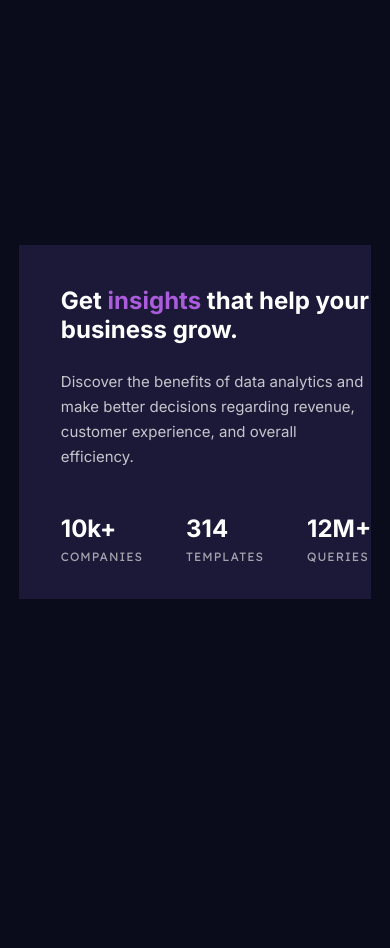
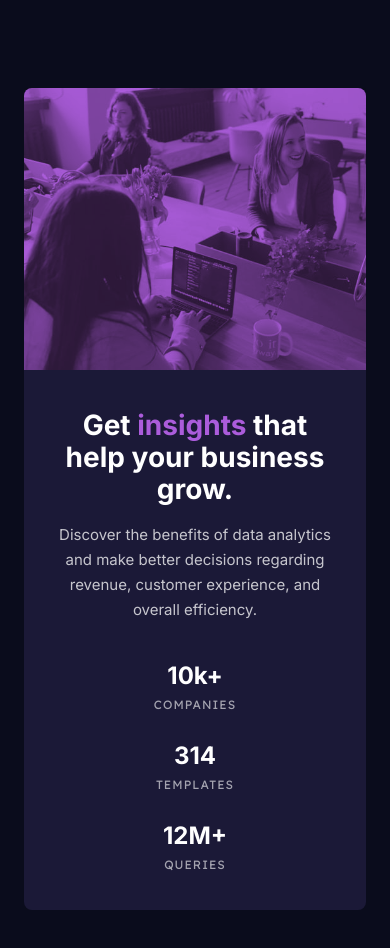
Before and after one commit to viniciusshenri96/stats-preview-card-component, a plain HTML site: page index.html in a window 390 px wide. Before the commit the page ends 844 px from the top, so only its background shows below. Drawn offline with Linux system fonts and the light colour scheme.

Commit message:
Projeto concluido e refatorado

```diff
--- a/assets/css/style.css
+++ b/assets/css/style.css
@@ -24,23 +24,20 @@ ul {
 }
 
 body {
-  display: flex;
-  justify-content: center;
-  align-items: center;
-  min-height: 100vh;
-  padding: 1.5rem;
-
-  margin: 0;
   font-family: 'Inter', sans-serif;
   color: var(--color-primary);
   background-color: var(--color-bk);
+  margin: 11.063rem auto;
+  padding: 0 1.5rem;
 }
+
+/* MAIN */
 .container {
-  max-width: 1100px;
+  max-width: 69.375rem;
   margin-left: 1.5rem;
   margin-right: 1.5rem;
 }
-@media (min-width: 968px) {
+@media (min-width: 60.5rem) {
   .container {
     margin: 0 auto;
   }
@@ -48,16 +45,15 @@ body {
 .insights {
   display: grid;
   grid-template-columns: 1fr 1fr;
-  gap: 0 95px;
-
   background-color: var(--color-container);
+  position: relative;
+  border-radius: 8px;
 }
 .insights__content {
   display: grid;
   align-content: start;
   justify-content: center;
-
-  padding: 71px 0 59px 72px;
+  padding: 4.375rem 5.938rem 3.75rem 4.5rem;
 }
 .insights__title {
   font: var(--fw-bold) 2.25rem/1.22 'Inter', sans-serif;
@@ -65,23 +61,22 @@ body {
 .insights__title-purple {
   color: #ab5cdb;
 }
-
 .insights__desc {
   font: var(--fw-regular) 0.938rem/1.67 'Inter', sans-serif;
   opacity: 0.75;
-  max-width: 374px;
-  margin-top: 25px;
-  margin-bottom: 72px;
+  max-width: 23.375rem;
+  margin-top: 1.563rem;
+  margin-bottom: 4.5rem;
 }
 
 .insights__list {
   display: flex;
-  gap: 0 63px;
+  gap: 0 3.938rem;
 }
 
 .insights__item {
   display: grid;
-  gap: 2px 0;
+  gap: 0.125rem 0;
 }
 
 .insights__subtitle {
@@ -93,73 +88,86 @@ body {
 .insights__info {
   font: var(--fw-regular) 0.75rem/2.08 'Lexend Deca', sans-serif;
   text-transform: uppercase;
-  letter-spacing: 1px;
+  letter-spacing: 0.063rem;
   opacity: 0.6;
 }
+
+.insights__box {
+  background-color: #ab5cdb;
+  border-radius: 0 8px 8px 0;
+}
 .insights__img {
-  width: 540px;
-  background-color: #ab5cdb;
-  border-radius: 0px 8px 8px 0px;
-
-  position: relative;
+  width: 100%;
+  height: 100%;
+  object-fit: cover;
+  object-position: top;
+  display: block;
+  mix-blend-mode: multiply;
+  opacity: 0.75;
 }
 
-.insights__img::after {
-  content: '';
-  display: block;
-  width: 100%;
-  height: 100%;
-  background: url(../images/image-header-desktop.jpg) no-repeat;
-  opacity: 0.75;
-  border-radius: 0px 8px 8px 0px;
-  mix-blend-mode: multiply;
-  position: absolute;
-  top: 0;
-}
-
-/* Responsivo */
-@media (max-width: 1160px) {
-  .insights {
-    gap: 0 47px;
-  }
+/* RESPONSIVE */
+@media (max-width: 56.25rem) {
   .insights__content {
-    padding: 51px 0 39px 52px;
+    padding: 3.75rem 4.688rem 2.5rem 3.875rem;
   }
   .insights__title {
     font-size: 2rem;
   }
-  .insights__desc {
-    margin-top: 25px;
-    margin-bottom: 45px;
-  }
-
   .insights__list {
     display: flex;
-    gap: 0 43px;
-  }
-  .insights__img {
-    width: 100%;
+    gap: 0 2.688rem;
   }
 }
-@media (max-width: 700px) {
+@media (max-width: 43.75rem) {
   .insights {
-    grid-template-columns: 1fr;
-    gap: 0 37px;
+    display: flex;
+    flex-direction: column-reverse;
   }
   .insights__content {
-    grid-template-columns: 1fr;
-    padding: 41px 0 29px 42px;
+    padding: 2.5rem 3.438rem 1.25rem 2.625rem;
   }
-  .insights__title {
-    font-size: 1.5rem;
+  .insights__list {
+    display: flex;
+    gap: 0 2.688rem;
   }
 }
 
-/* @media (max-width: 1000px) {
-  .insights {
-    gap: 0 27px;
+@media (max-width: 31.25rem) {
+  body {
+    margin: 5.5rem 0;
+    padding: 0 1.5rem;
+  }
+  .container {
+    margin: 0;
+  }
+  img {
+    width: 100%;
+    height: 15rem;
+  }
+  .insights__content {
+    padding: 2.5rem 1.875rem 2rem 1.875rem;
   }
   .insights__title {
-    font-style: 1.5rem;
+    font-size: 1.75rem;
+    line-height: 1.14;
+    text-align: center;
   }
-} */
+  .insights__desc {
+    font-size: 0.938rem;
+    line-height: 1.67;
+    text-align: center;
+  }
+  .insights__list {
+    flex-direction: column;
+    row-gap: 1.5rem;
+    text-align: center;
+  }
+  .insights__desc {
+    margin-top: 1rem;
+    margin-bottom: 2.5rem;
+  }
+  .insights__box {
+    border-radius: 8px 8px 0 0;
+  }
+}
--- a/index.html
+++ b/index.html
@@ -10,11 +10,14 @@
   <link rel="icon" type="image/png" sizes="32x32" href="./images/favicon-32x32.png">
 
   <link rel="stylesheet" href="./assets/css/style.css">
+
+
   <title>Stats preview card component</title>
 
 </head>
 
 <body>
+  <!-- MAIN -->
   <main class="container">
     <section class="insights">
       <div class="insights__content">
@@ -38,7 +41,10 @@
           </li>
         </ul>
       </div>
-      <div class="insights__img"></div>
+      <div class="insights__box">
+        <img class="insights__img" src="./assets/images/image-header-desktop.jpg" alt="image of three women working, one is smiling.
+      ">
+      </div>
     </section>
   </main>
 
```
